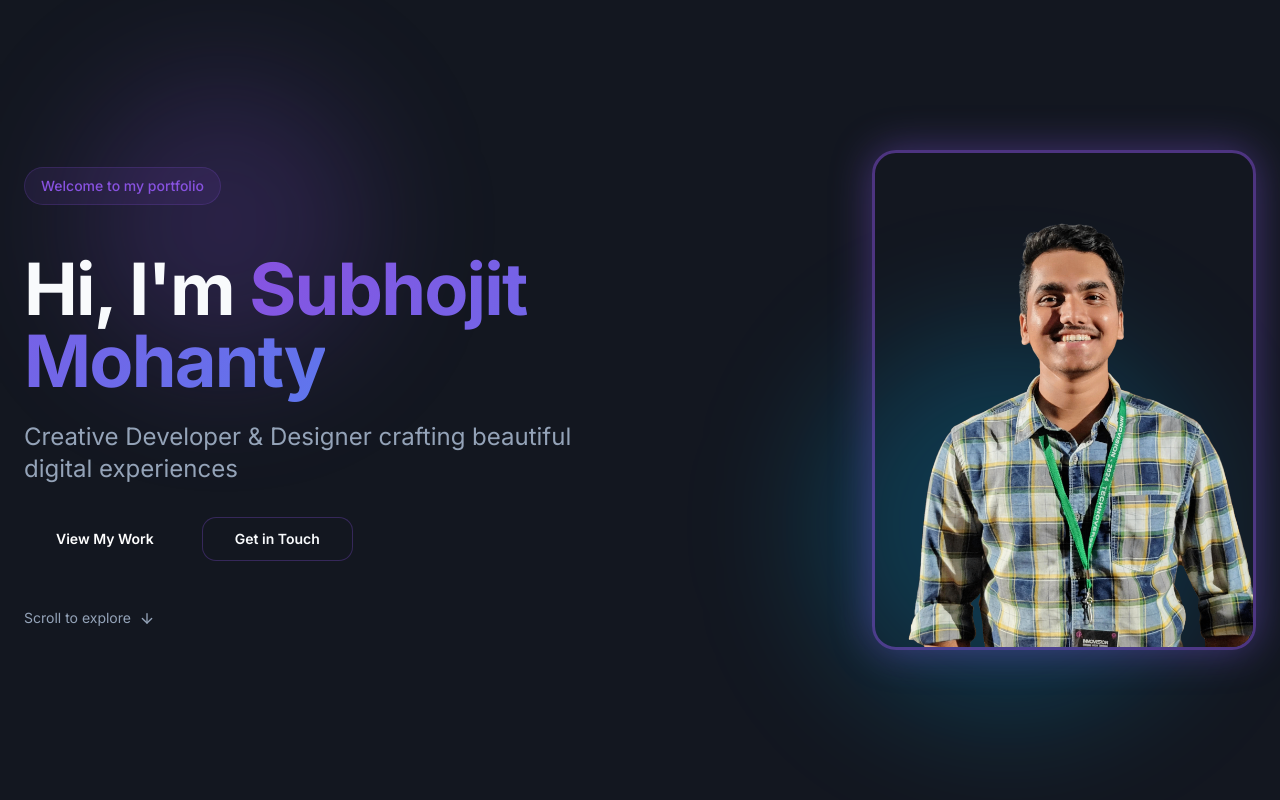
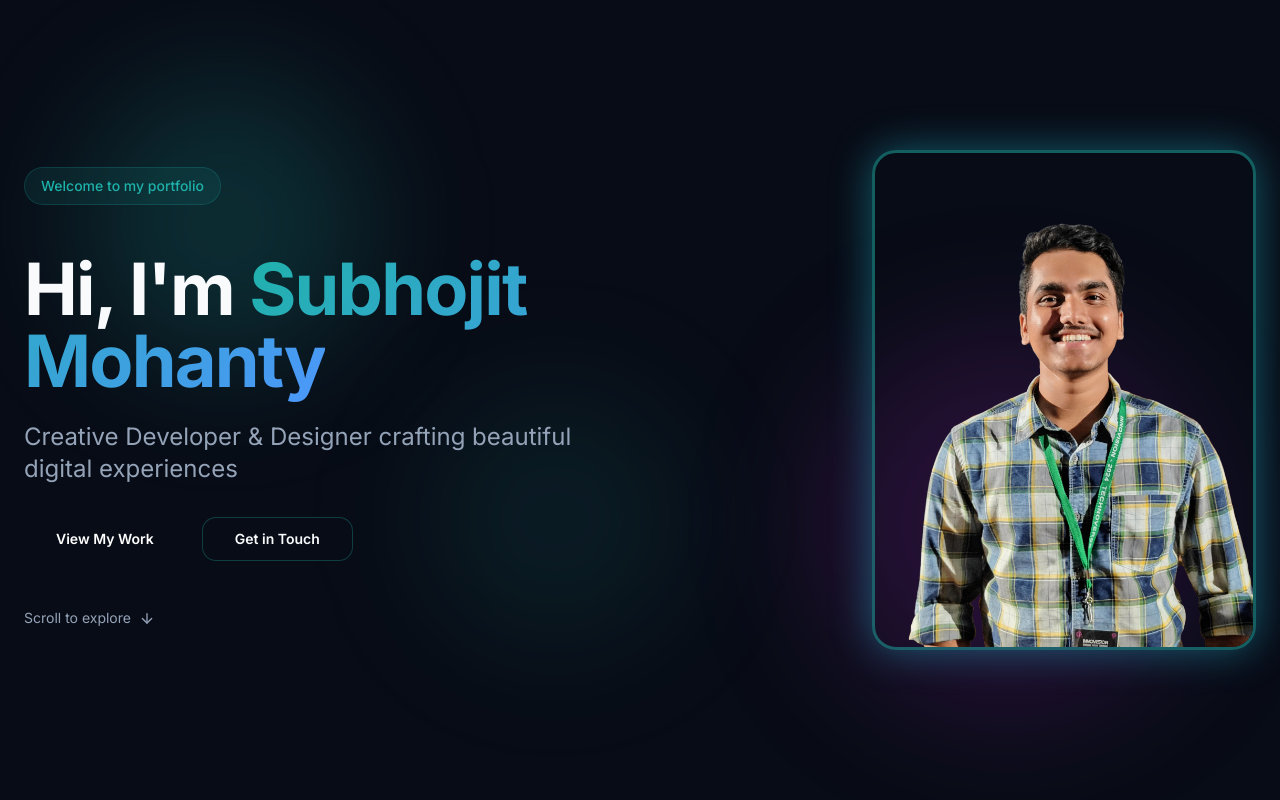
Before and after one commit to KaushiKrrish/subhojitportfolio, a React (Vite) app: page / in a window 1280 px wide. Shown: the top 800 px of the page. Built offline with nearby package versions, Linux system fonts and the light colour scheme; the HTML template or start-up script is replaced by a standard one.

Commit message:
Refactor: Apply new color schemes

```diff
--- a/src/components/Hero.tsx
+++ b/src/components/Hero.tsx
@@ -15,6 +15,7 @@ const Hero = () => {
       {/* Floating orbs for visual interest */}
       <div className="absolute top-20 left-20 w-72 h-72 bg-primary/20 rounded-full blur-3xl animate-float" />
       <div className="absolute bottom-20 right-20 w-96 h-96 bg-accent/20 rounded-full blur-3xl animate-float" style={{ animationDelay: "1s" }} />
+      <div className="absolute top-1/2 left-1/3 w-64 h-64 bg-primary/10 rounded-full blur-3xl animate-float" style={{ animationDelay: "2s" }} />
 
       <div className="relative z-10 max-w-7xl mx-auto animate-fade-in-up">
         <div className="grid md:grid-cols-2 gap-12 items-center">
@@ -71,7 +72,7 @@ const Hero = () => {
               <img
                 src={profileImage}
                 alt="Subhojit Mohanty - Profile"
-                className="relative w-80 h-96 md:w-96 md:h-[500px] rounded-3xl object-cover border-[3px] border-primary/50 shadow-[0_0_40px_rgba(139,92,246,0.4)] hover:shadow-[0_0_60px_rgba(139,92,246,0.6)] transition-all duration-500"
+                className="relative w-80 h-96 md:w-96 md:h-[500px] rounded-3xl object-cover border-[3px] border-primary/50 shadow-[0_0_40px_rgba(34,211,238,0.4)] hover:shadow-[0_0_60px_rgba(34,211,238,0.6)] transition-all duration-500"
               />
             </div>
           </div>
--- a/src/index.css
+++ b/src/index.css
@@ -8,45 +8,48 @@ All colors MUST be HSL.
 
 @layer base {
   :root {
-    --background: 220 25% 10%;
+    --background: 222 47% 6%;
     --foreground: 210 40% 98%;
 
-    --card: 220 20% 15%;
+    --card: 222 47% 8%;
     --card-foreground: 210 40% 98%;
 
-    --popover: 220 20% 15%;
+    --popover: 222 47% 6%;
     --popover-foreground: 210 40% 98%;
 
-    --primary: 263 70% 60%;
-    --primary-foreground: 210 40% 98%;
+    --primary: 177 70% 41%;
+    --primary-foreground: 222 47% 6%;
 
-    --secondary: 220 15% 25%;
+    --secondary: 217 33% 14%;
     --secondary-foreground: 210 40% 98%;
 
-    --muted: 220 15% 20%;
+    --muted: 217 33% 12%;
     --muted-foreground: 215 20% 65%;
 
-    --accent: 195 100% 50%;
-    --accent-foreground: 220 25% 10%;
+    --accent: 291 64% 42%;
+    --accent-foreground: 210 40% 98%;
 
-    --destructive: 0 84.2% 60.2%;
+    --destructive: 0 63% 50%;
     --destructive-foreground: 210 40% 98%;
 
-    --border: 220 15% 25%;
-    --input: 220 15% 20%;
-    --ring: 263 70% 60%;
+    --border: 217 33% 17%;
+    --input: 217 33% 17%;
+    --ring: 177 70% 41%;
 
     --radius: 1rem;
 
-    /* Custom Portfolio Tokens */
-    --gradient-primary: linear-gradient(135deg, hsl(263 70% 60%) 0%, hsl(230 80% 65%) 100%);
-    --gradient-secondary: linear-gradient(135deg, hsl(195 100% 50%) 0%, hsl(263 70% 60%) 100%);
-    --gradient-background: linear-gradient(to bottom right, hsl(220 25% 10%), hsl(260 30% 15%));
+    /* Custom Portfolio Tokens - Teal, Purple, Coral Aesthetic */
+    --gradient-primary: linear-gradient(135deg, hsl(177 70% 41%) 0%, hsl(214 95% 64%) 100%);
+    --gradient-secondary: linear-gradient(135deg, hsl(291 64% 42%) 0%, hsl(326 78% 59%) 100%);
+    --gradient-accent: linear-gradient(135deg, hsl(177 70% 41%) 0%, hsl(291 64% 42%) 100%);
+    --gradient-background: linear-gradient(to bottom right, hsl(222 47% 6%), hsl(217 33% 12%));
+    --gradient-coral: linear-gradient(135deg, hsl(326 78% 59%) 0%, hsl(35 91% 62%) 100%);
 
-    --glass-background: hsla(220, 20%, 15%, 0.6);
-    --glass-border: hsla(210, 40%, 98%, 0.1);
+    --glass-background: hsla(222, 47%, 8%, 0.6);
+    --glass-border: hsla(177, 70%, 41%, 0.15);
 
-    --shadow-glow: 0 0 40px hsla(263, 70%, 60%, 0.3);
+    --shadow-glow: 0 0 40px hsla(177, 70%, 41%, 0.4);
+    --shadow-glow-purple: 0 0 50px hsla(291, 64%, 42%, 0.4);
     --shadow-card: 0 10px 30px -10px hsla(0, 0%, 0%, 0.5);
 
     --transition-smooth: all 0.3s cubic-bezier(0.4, 0, 0.2, 1);
@@ -69,33 +72,33 @@ All colors MUST be HSL.
   }
 
   .dark {
-    --background: 220 25% 10%;
+    --background: 222 47% 6%;
     --foreground: 210 40% 98%;
 
-    --card: 220 20% 15%;
+    --card: 222 47% 8%;
     --card-foreground: 210 40% 98%;
 
-    --popover: 220 20% 15%;
+    --popover: 222 47% 6%;
     --popover-foreground: 210 40% 98%;
 
-    --primary: 263 70% 60%;
-    --primary-foreground: 210 40% 98%;
+    --primary: 177 70% 41%;
+    --primary-foreground: 222 47% 6%;
 
-    --secondary: 220 15% 25%;
+    --secondary: 217 33% 14%;
     --secondary-foreground: 210 40% 98%;
 
-    --muted: 220 15% 20%;
+    --muted: 217 33% 12%;
     --muted-foreground: 215 20% 65%;
 
-    --accent: 195 100% 50%;
-    --accent-foreground: 220 25% 10%;
+    --accent: 291 64% 42%;
+    --accent-foreground: 210 40% 98%;
 
-    --destructive: 0 84.2% 60.2%;
+    --destructive: 0 63% 50%;
     --destructive-foreground: 210 40% 98%;
 
-    --border: 220 15% 25%;
-    --input: 220 15% 20%;
-    --ring: 263 70% 60%;
+    --border: 217 33% 17%;
+    --input: 217 33% 17%;
+    --ring: 177 70% 41%;
     --sidebar-background: 240 5.9% 10%;
     --sidebar-foreground: 240 4.8% 95.9%;
     --sidebar-primary: 224.3 76.3% 48%;
```
